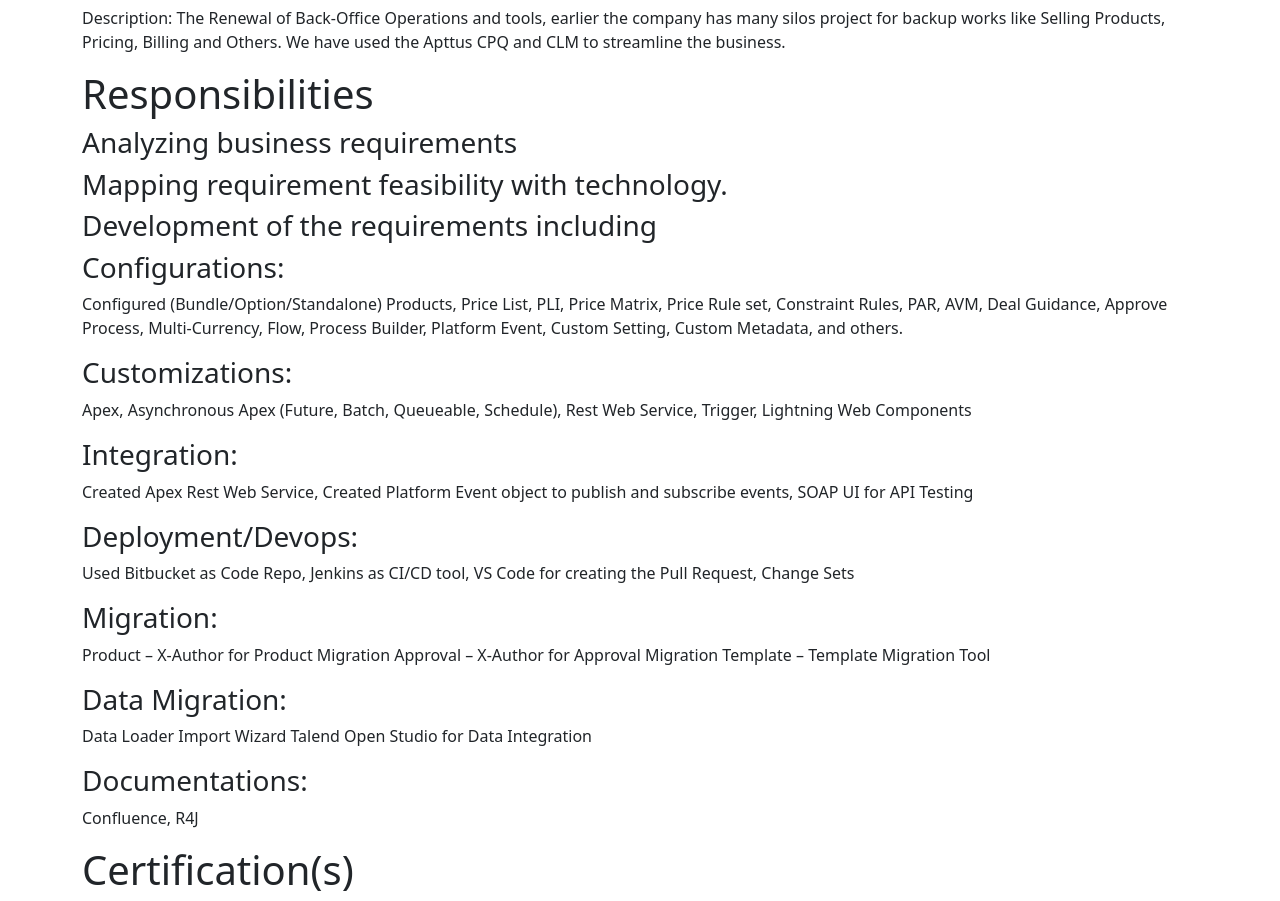
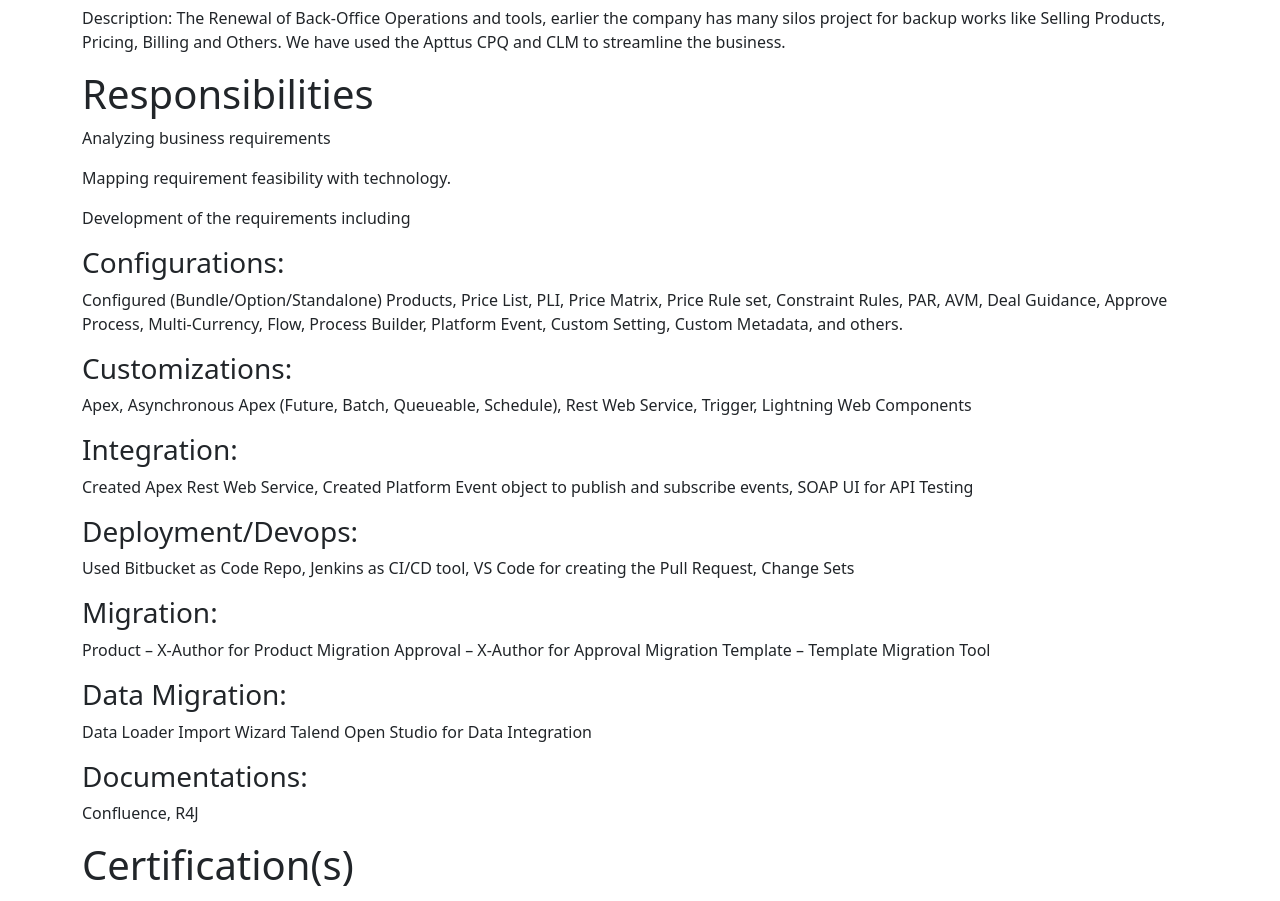
Before and after one commit to abhinavformula1/resume, a React (Create React App) app: page / in a window 1280 px wide. Shown: the part 1402-2303 px from the top of the page. Built offline with nearby package versions, Linux system fonts and the light colour scheme.

Commit message:
responsibilities

```diff
--- a/src/components/responsibilities.jsx
+++ b/src/components/responsibilities.jsx
@@ -5,9 +5,9 @@
     <div >
       <h1>Responsibilities</h1>
       <div>
-          <h3>Analyzing business requirements</h3>
-          <h3>Mapping requirement feasibility with technology.</h3>
-          <h3>Development of the requirements including </h3>
+          <p>Analyzing business requirements</p>
+          <p>Mapping requirement feasibility with technology.</p>
+          <p>Development of the requirements including </p>
           <div>
               <h3>Configurations:</h3>
               <p>
```
